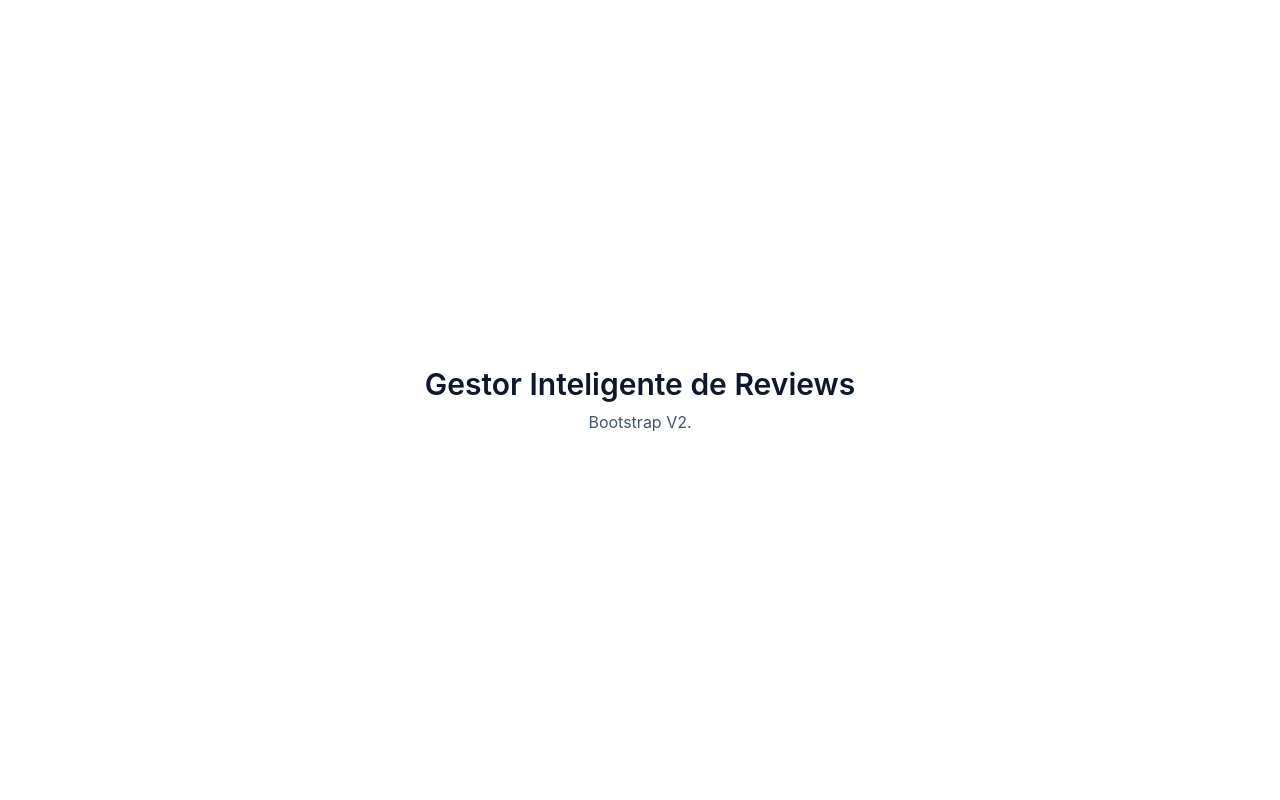
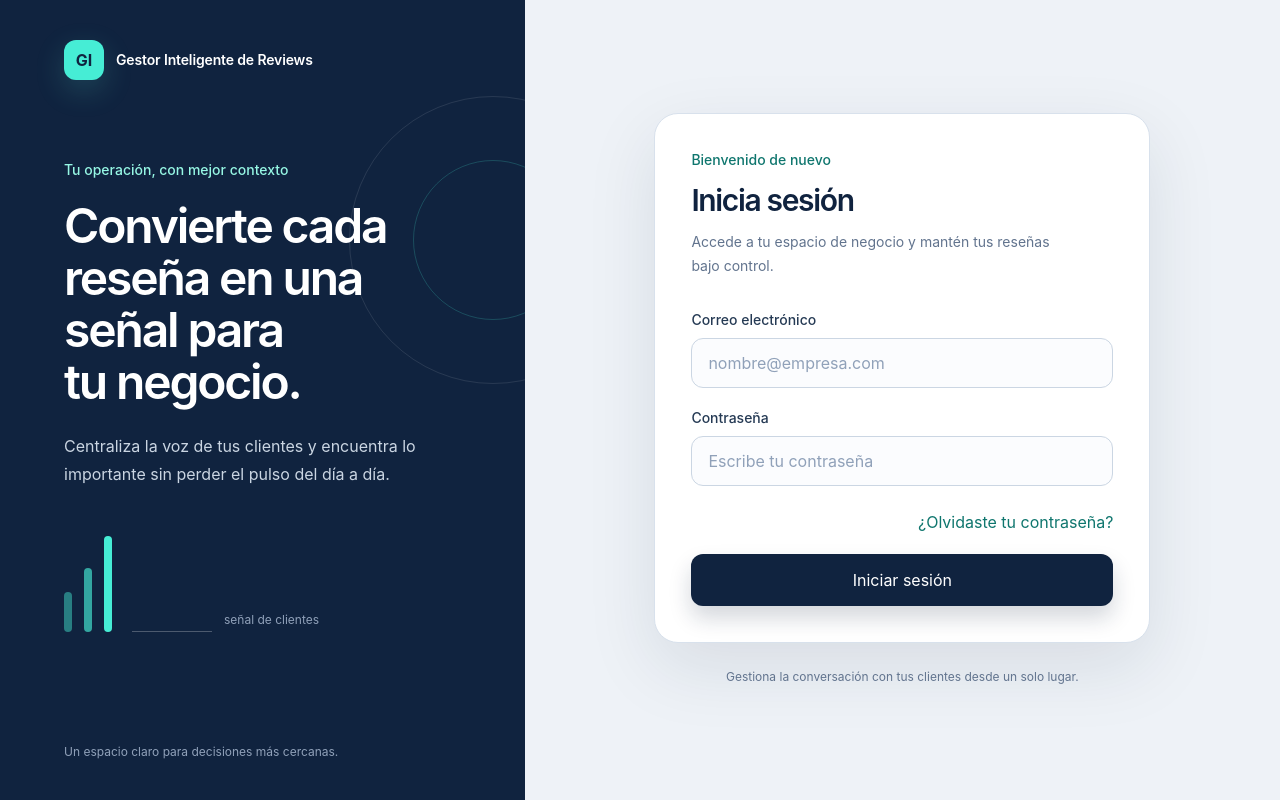
Before and after one commit to I-Gabmzz/Gestor_De_Reviews_Inteligente, a React (Vite) app in the folder frontend/: page / in a window 1280 px wide. Built offline with nearby package versions, Linux system fonts and the light colour scheme.

Commit message:
HU-01 Tarea-3310: diseñar interfaz de inicio de sesión

```diff
--- a/frontend/src/App.jsx
+++ b/frontend/src/App.jsx
@@ -1,12 +1,12 @@
 import { BrowserRouter, Route, Routes } from 'react-router-dom'
 
-import HomePage from './pages/HomePage.jsx'
+import LoginPage from './pages/LoginPage.jsx'
 
 function App() {
   return (
     <BrowserRouter>
       <Routes>
-        <Route path="/" element={<HomePage />} />
+        <Route path="/" element={<LoginPage />} />
       </Routes>
     </BrowserRouter>
   )
--- a/frontend/src/index.css
+++ b/frontend/src/index.css
@@ -1,12 +1,19 @@
 @import "tailwindcss";
 
 :root {
-  font-family: Inter, system-ui, sans-serif;
-  color: #0f172a;
-  background: #ffffff;
+  font-family: Inter, ui-sans-serif, system-ui, -apple-system, BlinkMacSystemFont, "Segoe UI", sans-serif;
+  color: #10233f;
+  background: #eef2f7;
+  font-synthesis: none;
+  text-rendering: optimizeLegibility;
 }
 
 body {
   margin: 0;
   min-width: 320px;
 }
+
+button,
+input {
+  font: inherit;
+}
--- /dev/null
+++ b/frontend/src/pages/LoginPage.jsx
@@ -0,0 +1,169 @@
+import { useState } from 'react'
+
+const emailPattern = /^[^\s@]+@[^\s@]+\.[^\s@]+$/
+
+function LoginPage() {
+  const [correo, setCorreo] = useState('')
+  const [password, setPassword] = useState('')
+  const [errors, setErrors] = useState({})
+
+  function handleSubmit(event) {
+    event.preventDefault()
+
+    const nextErrors = {}
+    const normalizedCorreo = correo.trim()
+
+    if (!normalizedCorreo) {
+      nextErrors.correo = 'Ingresa tu correo para continuar.'
+    } else if (!emailPattern.test(normalizedCorreo)) {
+      nextErrors.correo = 'Revisa el formato de tu correo.'
+    }
+
+    if (!password) {
+      nextErrors.password = 'Ingresa tu contraseña para continuar.'
+    }
+
+    setErrors(nextErrors)
+
+    // La conexión con POST /api/v1/auth/login queda para la TASK 3312.
+  }
+
+  function handleCorreoChange(event) {
+    setCorreo(event.target.value)
+    setErrors((currentErrors) => ({ ...currentErrors, correo: undefined }))
+  }
+
+  function handlePasswordChange(event) {
+    setPassword(event.target.value)
+    setErrors((currentErrors) => ({ ...currentErrors, password: undefined }))
+  }
+
+  return (
+    <main className="min-h-screen bg-[#eef2f7] text-[#10233f] lg:grid lg:grid-cols-[minmax(20rem,0.82fr)_minmax(34rem,1.18fr)]">
+      <section className="relative hidden min-h-screen overflow-hidden bg-[#10233f] px-10 py-10 text-white lg:flex lg:flex-col lg:justify-between xl:px-16">
+        <div aria-hidden="true" className="absolute -right-28 top-24 size-72 rounded-full border border-white/10" />
+        <div aria-hidden="true" className="absolute -right-12 top-40 size-40 rounded-full border border-teal-300/20" />
+
+        <div className="relative z-10 flex items-center gap-3">
+          <span className="grid size-10 place-items-center rounded-xl bg-teal-300 font-bold text-[#10233f] shadow-[0_10px_30px_rgba(94,234,212,0.18)]">
+            GI
+          </span>
+          <span className="text-sm font-semibold tracking-[-0.01em]">Gestor Inteligente de Reviews</span>
+        </div>
+
+        <div className="relative z-10 max-w-md pb-8">
+          <p className="mb-5 text-sm font-medium text-teal-200">Tu operación, con mejor contexto</p>
+          <h1 className="max-w-lg text-4xl font-semibold leading-[1.08] tracking-[-0.045em] text-balance xl:text-5xl">
+            Convierte cada reseña en una señal para tu negocio.
+          </h1>
+          <p className="mt-6 max-w-sm text-base leading-7 text-slate-300">
+            Centraliza la voz de tus clientes y encuentra lo importante sin perder el pulso del día a día.
+          </p>
+
+          <div className="mt-12 flex items-end gap-3" aria-hidden="true">
+            <div className="h-10 w-2 rounded-full bg-teal-300/45" />
+            <div className="h-16 w-2 rounded-full bg-teal-300/65" />
+            <div className="h-24 w-2 rounded-full bg-teal-300" />
+            <div className="ml-2 h-px w-20 bg-white/25" />
+            <span className="pb-1 text-xs text-slate-400">señal de clientes</span>
+          </div>
+        </div>
+
+        <p className="relative z-10 text-xs text-slate-400">Un espacio claro para decisiones más cercanas.</p>
+      </section>
+
+      <section className="flex min-h-screen items-center justify-center px-5 py-8 sm:px-8 lg:px-12 xl:px-20">
+        <div className="w-full max-w-[31rem]">
+          <div className="mb-8 flex items-center gap-3 lg:hidden">
+            <span className="grid size-10 place-items-center rounded-xl bg-[#10233f] text-sm font-bold text-teal-200">
+              GI
+            </span>
+            <span className="text-sm font-semibold tracking-[-0.01em]">Gestor Inteligente de Reviews</span>
+          </div>
+
+          <div className="rounded-[1.5rem] border border-[#d8e1ec] bg-white p-6 shadow-[0_24px_70px_rgba(16,35,63,0.10)] sm:p-9">
+            <div className="mb-8">
+              <p className="mb-3 text-sm font-medium text-[#0f766e]">Bienvenido de nuevo</p>
+              <h2 className="text-3xl font-semibold tracking-[-0.045em] text-[#10233f]">Inicia sesión</h2>
+              <p className="mt-3 max-w-sm text-sm leading-6 text-slate-500">
+                Accede a tu espacio de negocio y mantén tus reseñas bajo control.
+              </p>
+            </div>
+
+            <form className="space-y-5" noValidate onSubmit={handleSubmit}>
+              <div>
+                <label className="mb-2 block text-sm font-medium text-[#253a54]" htmlFor="correo">
+                  Correo electrónico
+                </label>
+                <input
+                  aria-describedby={errors.correo ? 'correo-error' : undefined}
+                  aria-invalid={Boolean(errors.correo)}
+                  autoComplete="email"
+                  className="w-full rounded-xl border border-[#cbd6e3] bg-[#fbfcfe] px-4 py-3 text-base text-[#10233f] outline-none transition placeholder:text-slate-400 focus:border-[#0f766e] focus:ring-4 focus:ring-teal-100"
+                  id="correo"
+                  name="correo"
+                  onChange={handleCorreoChange}
+                  placeholder="nombre@empresa.com"
+                  required
+                  type="email"
+                  value={correo}
+                />
+                {errors.correo && (
+                  <p className="mt-2 text-sm text-red-700" id="correo-error" role="alert">
+                    {errors.correo}
+                  </p>
+                )}
+              </div>
+
+              <div>
+                <label className="mb-2 block text-sm font-medium text-[#253a54]" htmlFor="password">
+                  Contraseña
+                </label>
+                <input
+                  aria-describedby={errors.password ? 'password-error' : undefined}
+                  aria-invalid={Boolean(errors.password)}
+                  autoComplete="current-password"
+                  className="w-full rounded-xl border border-[#cbd6e3] bg-[#fbfcfe] px-4 py-3 text-base text-[#10233f] outline-none transition placeholder:text-slate-400 focus:border-[#0f766e] focus:ring-4 focus:ring-teal-100"
+                  id="password"
+                  name="password"
+                  onChange={handlePasswordChange}
+                  placeholder="Escribe tu contraseña"
+                  required
+                  type="password"
+                  value={password}
+                />
+                {errors.password && (
+                  <p className="mt-2 text-sm text-red-700" id="password-error" role="alert">
+                    {errors.password}
+                  </p>
+                )}
+              </div>
+
+              <div className="flex justify-end pt-1">
+                <button
+                  className="text-sm font-medium text-[#0f766e] underline decoration-transparent underline-offset-4 transition hover:decoration-current focus-visible:rounded focus-visible:outline-none focus-visible:ring-4 focus-visible:ring-teal-100"
+                  type="button"
+                >
+                  ¿Olvidaste tu contraseña?
+                </button>
+              </div>
+
+              <button
+                className="w-full rounded-xl bg-[#10233f] px-4 py-3.5 text-sm font-semibold text-white shadow-[0_12px_22px_rgba(16,35,63,0.18)] transition hover:bg-[#19365c] focus-visible:outline-none focus-visible:ring-4 focus-visible:ring-teal-200 active:translate-y-px"
+                type="submit"
+              >
+                Iniciar sesión
+              </button>
+            </form>
+          </div>
+
+          <p className="mt-6 text-center text-xs leading-5 text-slate-500">
+            Gestiona la conversación con tus clientes desde un solo lugar.
+          </p>
+        </div>
+      </section>
+    </main>
+  )
+}
+
+export default LoginPage
```
